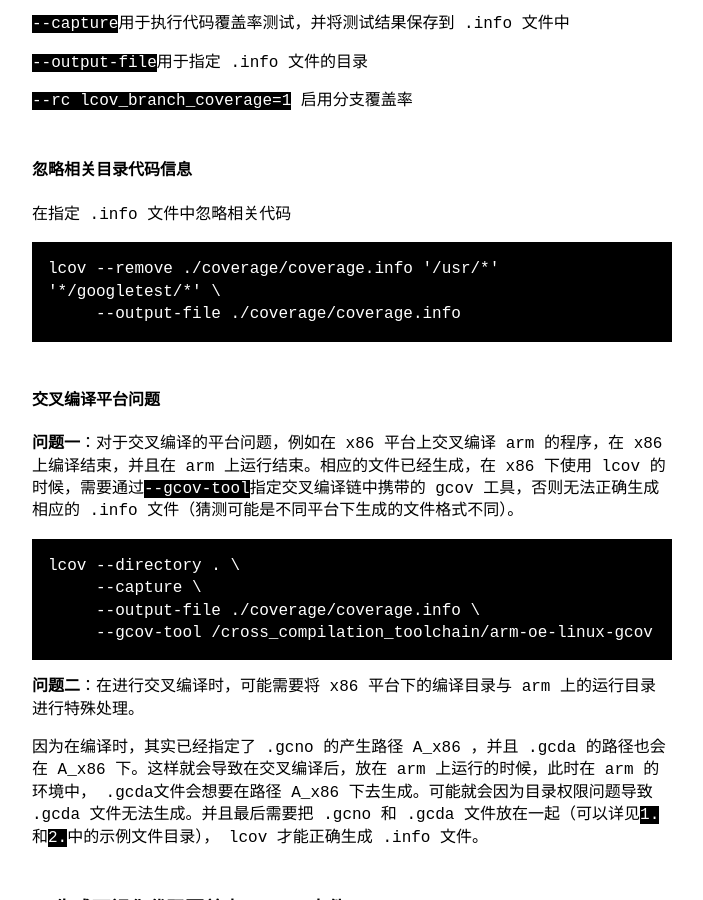
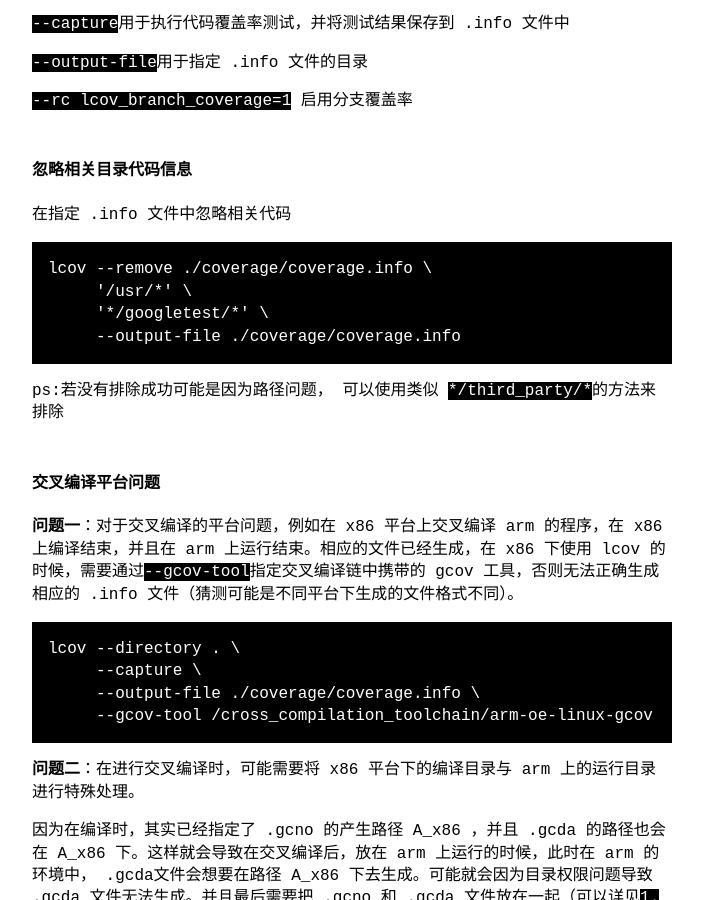
Before and after one commit to shecannotsee/shecannotsee.github.io, a Jekyll site: the page built from _posts/2023-12-28-code_coverage.md, in a window 1280 px wide and 900 px high, scrolled down 1945 px. Shown: the whole window, without its empty margins (288-991 px from the left). Built offline with Jekyll 4.4.1, drawn with Linux system fonts in a browser that asks for light colours.

Commit message:
[docs] Additional Notes

````diff
--- a/_posts/2023-12-28-code_coverage.md
+++ b/_posts/2023-12-28-code_coverage.md
@@ -98,9 +98,13 @@ lcov --directory . \
 在指定 .info 文件中忽略相关代码
 
 ```bash
-lcov --remove ./coverage/coverage.info '/usr/*' '*/googletest/*' \
+lcov --remove ./coverage/coverage.info \
+     '/usr/*' \
+     '*/googletest/*' \
      --output-file ./coverage/coverage.info
 ```
+
+ps:若没有排除成功可能是因为路径问题， 可以使用类似 `*/third_party/*`的方法来排除
 
 
 
````
